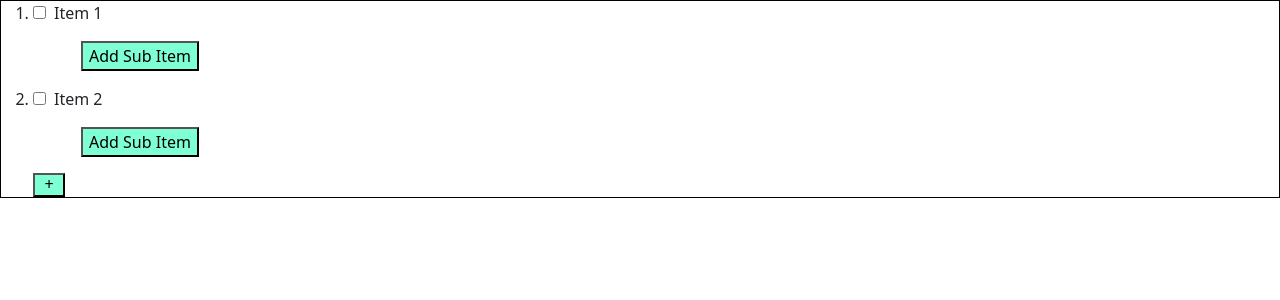
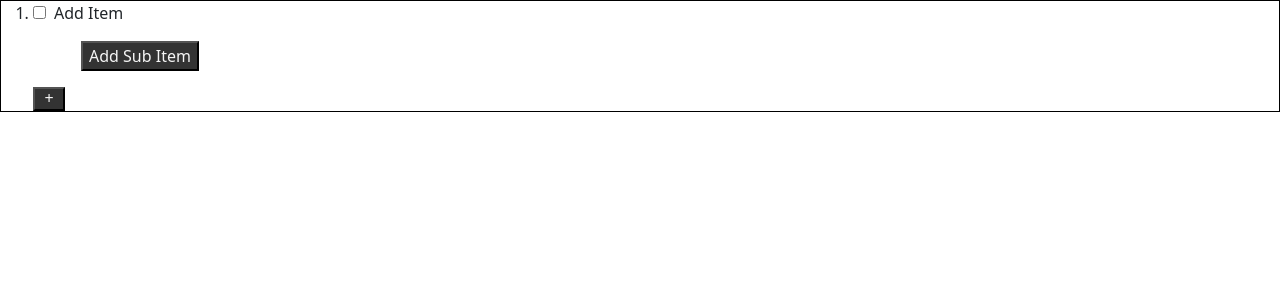
Before and after one commit to tan-man21/Checkmate-ts, a React (Create React App) app in the folder client/: page / in a window 1280 px wide. Shown: the top 300 px of the page. Built offline with nearby package versions, Linux system fonts and the light colour scheme.

Commit message:
added more styling changes and default text

```diff
--- a/client/src/App.css
+++ b/client/src/App.css
@@ -3,7 +3,8 @@
 }
 
 .addItemButton {
-  background-color: aquamarine;
+  color: #f5f5f5;
+  background-color: #333;
   display: flex;
   justify-content: center;
   align-items: center;
@@ -18,7 +19,8 @@
 }
 
 .addSubItemButton {
-  background-color: aquamarine;
+  color: #f5f5f5;
+  background-color: #333;
   display: flex;
   display: flex;
   justify-content: center;
@@ -32,6 +34,7 @@
 
 .checkBox {
   margin-right: 0.5rem;
+  background-color: black;
 }
 
 .checkList {
--- a/client/src/components/Checklist.js
+++ b/client/src/components/Checklist.js
@@ -8,13 +8,13 @@ const Checklist = () => {
   const [editItemId, setEditItemId] = useState(null);
   const [inputText, setInputText] = useState("");
   const [items, setItems] = useState([
-    { id: 1, text: "Item 1", checked: false, subItems: [] },
-    { id: 2, text: "Item 2", checked: false, subItems: [] },
+    { id: 1, text: "", checked: false, subItems: [] },
   ]);
   const inputRef = useRef(null);
 
 // removes text input box when clicked outside
   useEffect(() => {
+
     const handleClickOutside = (event) => {
       if (inputRef.current && !inputRef.current.contains(event.target)) {
         whenClickedAway();
@@ -29,7 +29,8 @@ const Checklist = () => {
 
 
 //opens text input box when clicked on
-  const whenClickedOn = (id) => {
+  const whenClickedOn = (id, event) => {
+    if (event.target.tagName === 'INPUT') return;
     if (editItemId === id) {
       return;
     }
@@ -109,7 +110,7 @@ const Checklist = () => {
     <div>
       <ol className="checkList">
         {items.map((item) => (
-          <li className="mainListItem" key={item.id} onClick={() => whenClickedOn(item.id)}>
+          <li className="mainListItem" key={item.id} onClick={(event) => whenClickedOn(item.id, event)}>
             <input
               type="checkbox"
               className="checkBox"
@@ -127,7 +128,7 @@ const Checklist = () => {
             ) : (
               <span className={item.checked ? "checkedItem" : ""}
               style={{ textDecoration: item.checked ? "line-through" : "none" }}>
-                {item.text}
+                {item.text || "Add Item"}
               </span>
             )}
             <ul>
```
